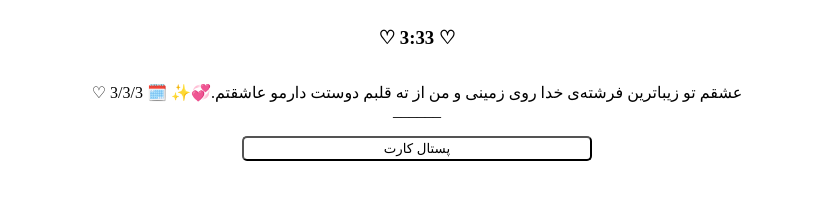
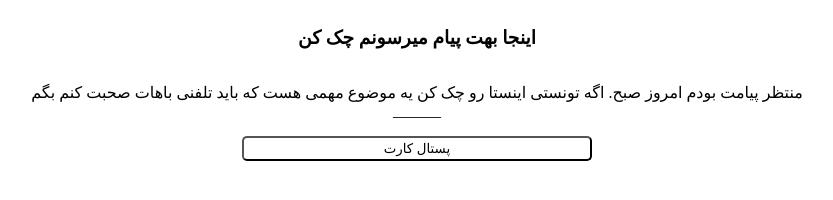
Before and after one commit to Am00aM/AMserver, a plain HTML site: page index.html in a window 1280 px wide. Shown: the whole page, without its empty margins (223-1056 px from the left). Drawn offline with Linux system fonts and the light colour scheme.

Commit message:
Update index.html

```diff
--- a/index.html
+++ b/index.html
@@ -32,9 +32,8 @@
   </style>
 </head>
 <body>
-  <h3>♡ 3:33 ♡</h3>
-  <p>عشقم تو زیباترین فرشته‌ی خدا روی زمینی و من از ته قلبم دوستت دارمو عاشقتم.💞✨
-🗓️ 3/3/3 ♡<br />______<br /></p>
+  <h3>اینجا بهت پیام میرسونم چک کن</h3>
+  <p>منتظر پیامت بودم امروز صبح. اگه تونستی اینستا رو چک کن یه موضوع مهمی هست که باید تلفنی باهات صحبت کنم بگم<br />______<br /></p>
   <button style="color: #000000;" onclick="window.location.href='https://digipostal.ir/czjp5ao'">پستال کارت</button>
 </body>
 </html>
```
